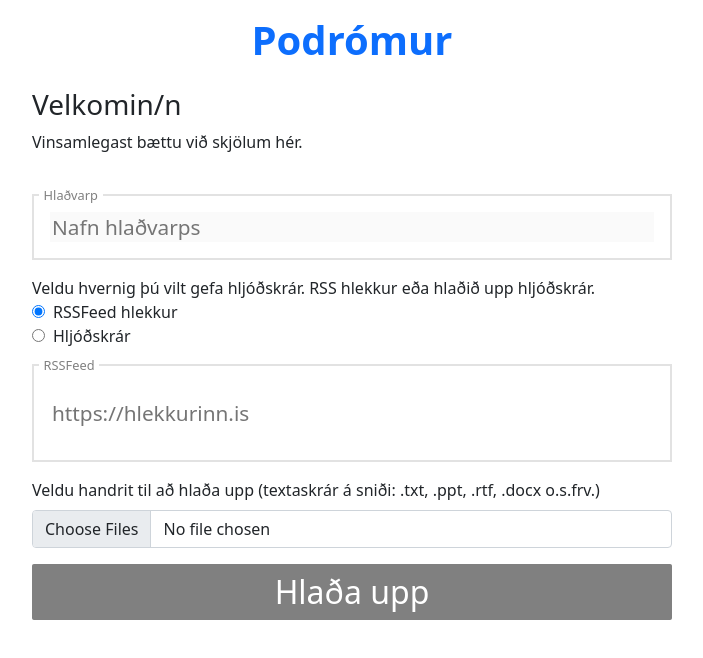
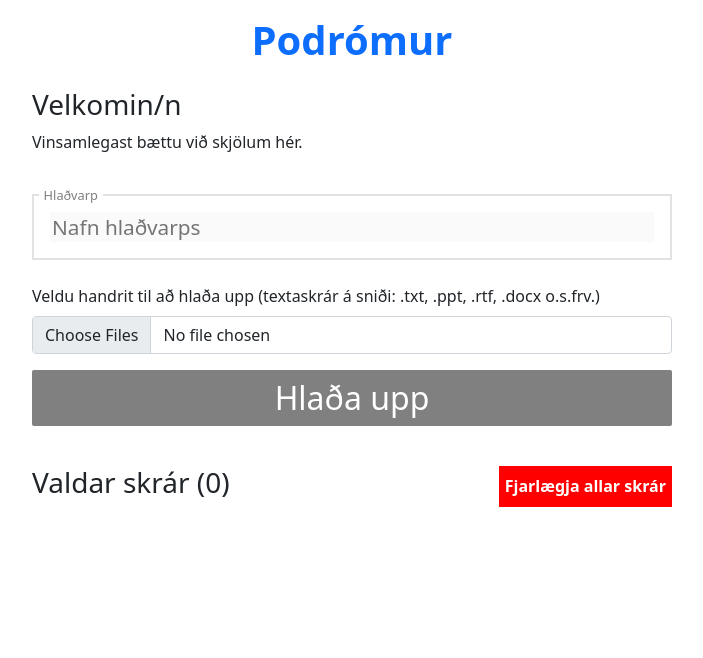
Before and after one commit to cadia-lvl/upload-to-s3, a React app in the folder frontend/: page / in a window 1280 px wide. Shown: the top 658 px of the page, without its empty margins (288-991 px from the left). Built offline with nearby package versions, Linux system fonts and the light colour scheme.

Commit message:
Import audioselection and add file list

```diff
--- a/frontend/src/components/frontpage/index.tsx
+++ b/frontend/src/components/frontpage/index.tsx
@@ -8,6 +8,7 @@ import Form from 'react-bootstrap/Form';
 import Spinner from 'react-bootstrap/Spinner';
 
 import * as api from '../../services/api';
+import { AudioSelection, AudioType } from './audio_selection';
 
 const FrontPageContainer = styled.div`
     display: flex;
@@ -66,10 +67,55 @@ const RadioButtonsContainer = styled.div`
     margin-top: 1rem;
 `;
 
-enum AudioType {
-    RSS = 'rss',
-    AUDIO_FILES = 'audio_files',
-}
+const FilesContainer = styled.div``;
+
+const FileItem = styled.div`
+    display: flex;
+    flex-direction: row;
+    gap: 1rem;
+    box-shadow: 0px 2px #e2e2e2;
+`;
+
+const Name = styled.div`
+    padding: 0.5rem 0 0.5rem 0;
+`;
+
+const Status = styled.div`
+    margin-top: auto;
+    margin-bottom: auto;
+    margin-right: 0.5rem;
+`;
+
+const Remove = styled.button`
+    color: white;
+    background: red;
+    border: none;
+    font-weight: bold;
+    border-radius: 50%;
+    width: 1.5rem;
+    aspect-ratio: 1;
+`;
+
+const FormGroup = styled(Form.Group)`
+    margin-top: 1.5rem;
+`;
+
+const SelectedFilesTitle = styled.div`
+    display: flex;
+    flex-direction: row;
+    justify-content: space-between;
+`;
+
+const RemoveAllButton = styled.button`
+    border: none;
+    color: white;
+    background: red;
+    font-weight: bold;
+
+    :active {
+        transform: translateY(2px);
+    }
+`;
 
 const WelcomeTextContainer = styled.div``;
 
@@ -81,7 +127,7 @@ interface State {
     selectedFiles: File[];
     selectedAudioFiles: File[];
     processing: boolean;
-    audioFiles: boolean;
+    audioType: AudioType;
 }
 
 class FrontPage extends React.Component<Props, State> {
@@ -99,7 +145,7 @@ class FrontPage extends React.Component<Props, State> {
             selectedFiles: [],
             selectedAudioFiles: [],
             processing: false,
-            audioFiles: false,
+            audioType: AudioType.NONE,
         };
     }
 
@@ -122,10 +168,23 @@ class FrontPage extends React.Component<Props, State> {
     // Thank you https://www.geeksforgeeks.org/file-uploading-in-react-js/
     // for the filechange function
     onFileChange = (event: any) => {
-        this.setState({ selectedFiles: event.target.files });
+        const { selectedFiles } = this.state;
+        for (const file of event.target.files) {
+            if (selectedFiles.some((e) => e.name == file.name)) continue;
+            selectedFiles.push(file);
+        }
+        // TODO: Sort by name
+        selectedFiles.sort((a, b) => a.name.localeCompare(b.name));
+        this.setState({ selectedFiles });
     };
 
     onAudioFileChange = (event: any) => {
+        const { selectedAudioFiles } = this.state;
+        for (const file of event.target.files) {
+            if (selectedAudioFiles.some((e) => e.name == file.name)) continue;
+            selectedAudioFiles.push(file);
+        }
+        selectedAudioFiles.sort((a, b) => a.name.localeCompare(b.name));
         this.setState({ selectedAudioFiles: event.target.files });
     };
 
@@ -151,7 +210,7 @@ class FrontPage extends React.Component<Props, State> {
     };
 
     onFileUpload = async (e: React.FormEvent<HTMLFormElement>) => {
-        const { audioFiles, selectedFiles, selectedAudioFiles } = this.state;
+        const { audioType, selectedFiles, selectedAudioFiles } = this.state;
         let processing = true;
         this.setState({ processing });
         e.preventDefault();
@@ -161,7 +220,8 @@ class FrontPage extends React.Component<Props, State> {
 
         await this.uploadFiles(selectedFiles);
 
-        if (audioFiles) {
+        // Hide audiotype for now
+        if (audioType == AudioType.AUDIO_FILES) {
             await this.uploadFiles(selectedAudioFiles);
         }
         // TODO: else say there was nothing to submit or it errored out
@@ -185,15 +245,8 @@ class FrontPage extends React.Component<Props, State> {
         }
     };
 
-    handleRadioButton = (value: string) => {
-        if (value == AudioType.RSS) {
-            this.setState({ audioFiles: false });
-            return;
-        }
-        if (value == AudioType.AUDIO_FILES) {
-            this.setState({ audioFiles: true });
-            return;
-        }
+    onAudioTypeChanged = (value: AudioType) => {
+        this.setState({ audioType: value });
     };
 
     submitDisabled = () => {
@@ -203,7 +256,7 @@ class FrontPage extends React.Component<Props, State> {
             selectedFiles,
             selectedAudioFiles,
             processing,
-            audioFiles,
+            audioType,
         } = this.state;
 
         // Require podcast type
@@ -217,15 +270,29 @@ class FrontPage extends React.Component<Props, State> {
 
         // If uploading audio files, require audio files
         // ELSE requires a value in the rss feed
-        if (audioFiles) {
-            if (selectedAudioFiles.length === 0) return true;
-        } else {
-            if (!rssFeed) return true;
-        }
+        if (
+            audioType == AudioType.AUDIO_FILES &&
+            selectedAudioFiles.length == 0
+        )
+            return true;
+
+        if (audioType == AudioType.RSS && !rssFeed) return true;
+    };
+
+    removeFileClicked = (filename: string) => {
+        const { selectedFiles } = this.state;
+
+        const filteredFiles = selectedFiles.filter((e) => e.name != filename);
+
+        this.setState({ selectedFiles: filteredFiles });
+    };
+
+    clearAllSelectedFiles = () => {
+        this.setState({ selectedFiles: [], selectedAudioFiles: [] });
     };
 
     render() {
-        const { processing, audioFiles } = this.state;
+        const { processing, audioType, selectedFiles } = this.state;
         return (
             <Layout>
                 <FrontPageContainer>
@@ -241,66 +308,14 @@ class FrontPage extends React.Component<Props, State> {
                             onChange={this.onPodcastChange}
                             disabled
                         />
-                        <RadioButtonsContainer>
-                            <UploadTypeText>
-                                Veldu hvernig þú vilt gefa hljóðskrár. RSS
-                                hlekkur eða hlaðið upp hljóðskrár.
-                            </UploadTypeText>
-                            <input
-                                type="radio"
-                                id="rss"
-                                name="audio_type"
-                                value="rss"
-                                onChange={() =>
-                                    this.handleRadioButton(AudioType.RSS)
-                                }
-                                checked={!audioFiles}
-                            ></input>
-                            <RadioLabel htmlFor="rss">
-                                RSSFeed hlekkur
-                            </RadioLabel>
-                            <br />
-                            <input
-                                type="radio"
-                                id="audio_files"
-                                name="audio_type"
-                                value="audio_files"
-                                onChange={() =>
-                                    this.handleRadioButton(
-                                        AudioType.AUDIO_FILES
-                                    )
-                                }
-                            ></input>
-                            <RadioLabel htmlFor="audio_files">
-                                Hljóðskrár
-                            </RadioLabel>
-                        </RadioButtonsContainer>
-                        {audioFiles ? (
-                            <Form.Group
-                                controlId="formFileMultipleAudio"
-                                className="mb-3"
-                            >
-                                <Form.Label>
-                                    Veldu hljóðskrár til að hlaða upp
-                                    (hljóðskrár á sniði: .mp3, .mp4, .wav
-                                    o.s.frv.)
-                                </Form.Label>
-                                <Form.Control
-                                    type={'file'}
-                                    onChange={this.onAudioFileChange}
-                                    multiple
-                                />
-                            </Form.Group>
-                        ) : (
-                            <UrlInput
-                                label={'RSSFeed'}
-                                value={this.state.rssFeed}
-                                placeholder={'https://hlekkurinn.is'}
-                                onChange={this.onFeedChange}
+                        {audioType != AudioType.NONE && (
+                            <AudioSelection
+                                onFeedChange={this.onFeedChange}
+                                onAudioFilesChanged={this.onAudioFileChange}
+                                onAudioTypeChanged={this.onAudioTypeChanged}
                             />
                         )}
-
-                        <Form.Group
+                        <FormGroup
                             controlId="formFileMultiple"
                             className="mb-3"
                         >
@@ -313,7 +328,7 @@ class FrontPage extends React.Component<Props, State> {
                                 onChange={this.onFileChange}
                                 multiple
                             />
-                        </Form.Group>
+                        </FormGroup>
                         {/* might be useful for if people upload all the
                                 data as an archive
                             <Form.Group controlId="formFileLg" className="mb-3">
@@ -339,6 +354,38 @@ class FrontPage extends React.Component<Props, State> {
                             Hlaða upp
                         </SubmitButton>
                     </Form>
+                    <FilesContainer>
+                        {selectedFiles && selectedFiles.length > -1 && (
+                            <SelectedFilesTitle>
+                                <h3>Valdar skrár ({selectedFiles.length})</h3>
+                                <RemoveAllButton
+                                    onClick={this.clearAllSelectedFiles}
+                                >
+                                    Fjarlægja allar skrár
+                                </RemoveAllButton>
+                            </SelectedFilesTitle>
+                        )}
+                        {selectedFiles &&
+                            Array.from(selectedFiles).map((file) => {
+                                return (
+                                    <FileItem>
+                                        <Status>
+                                            <Remove
+                                                onClick={() =>
+                                                    this.removeFileClicked(
+                                                        file.name
+                                                    )
+                                                }
+                                                title={'Fjarlægja'}
+                                            >
+                                                X
+                                            </Remove>
+                                        </Status>
+                                        <Name>{file.name}</Name>
+                                    </FileItem>
+                                );
+                            })}
+                    </FilesContainer>
                 </FrontPageContainer>
             </Layout>
         );
```
